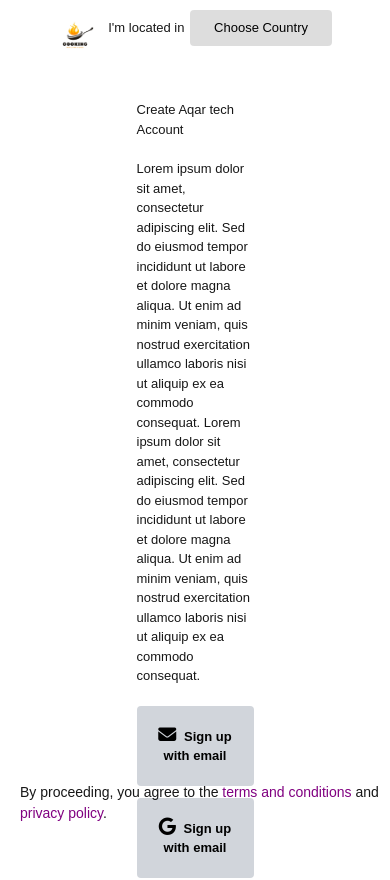
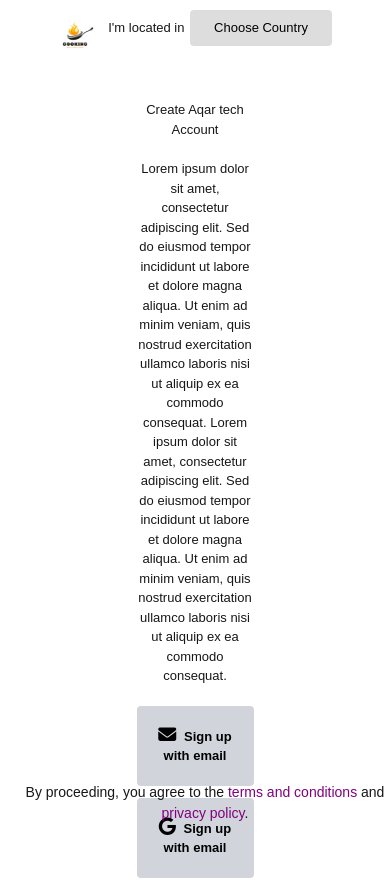
Before and after one commit to AH-2002/Aqaratak, a Next.js app: page /auth/register in a window 390 px wide. Shown: the top 880 px of the page. Built offline with nearby package versions, Linux system fonts and the light colour scheme.

Commit message:
update responsive

```diff
--- a/app/auth/register/page.js
+++ b/app/auth/register/page.js
@@ -20,8 +20,8 @@ export default function register() {
 
                 </div>
             </nav>
-            <div style={{ width: '30%', fontSize:'13px' ,margin: '40px auto' }}>
-                <div className='text-left sm:text-center'>
+            <div className='registerContent' style={{ width: '30%', fontSize:'13px' ,margin: '40px auto',textAlign:'center' }}>
+                <div>
                     <h2>Create Aqar tech Account</h2>
                     <p className='my-5'>
                         Lorem ipsum dolor sit amet, consectetur adipiscing elit. Sed do eiusmod tempor incididunt ut labore et dolore magna aliqua. Ut enim ad minim veniam, quis nostrud exercitation ullamco laboris nisi ut aliquip ex ea commodo consequat.
--- a/app/globals.css
+++ b/app/globals.css
@@ -114,6 +114,16 @@ width: 100% !important;
 }
 
 }
+@media (max-width: 952px) {
+    .registerContent{
+        width: 50%;
+    }
+}
+@media (max-width: 605px) {
+    .registerContent{
+    width: 80%;
+    }
+}
 
  .apartmentDetails .rentalPeriod{
         width: 100% !important;
```
